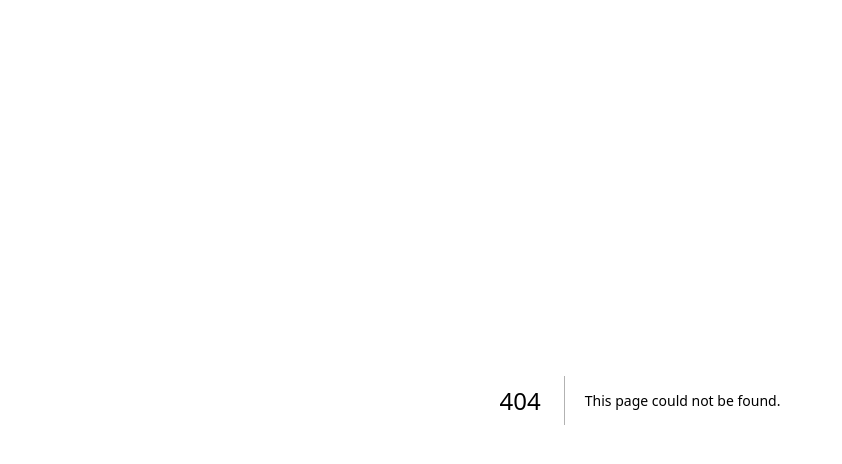
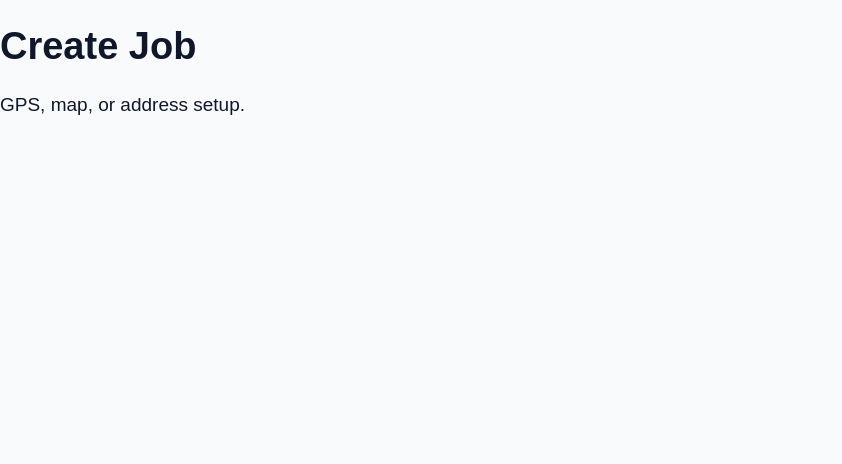
Before and after one commit to bisaillonpatrick1979-dev/Chatgpt-hailite-, a Next.js app: page /create-job in a window 1280 px wide. Before the commit this address had no page. Shown: the top 464 px of the page, without its empty margins (0-842 px from the left). Built offline with nearby package versions, Linux system fonts and the light colour scheme.

Commit message:
Add create job page

```diff
--- /dev/null
+++ b/app/create-job/page.tsx
@@ -0,0 +1,3 @@
+export default function Page() {
+  return <main><h1>Create Job</h1><p>GPS, map, or address setup.</p></main>;
+}
```
